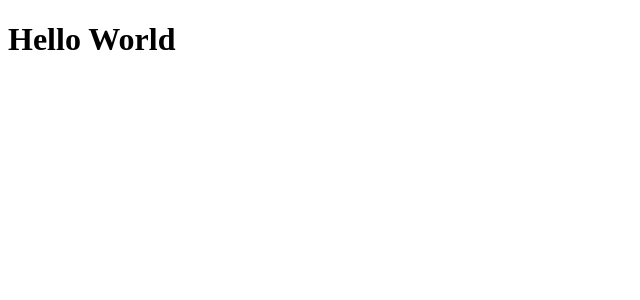
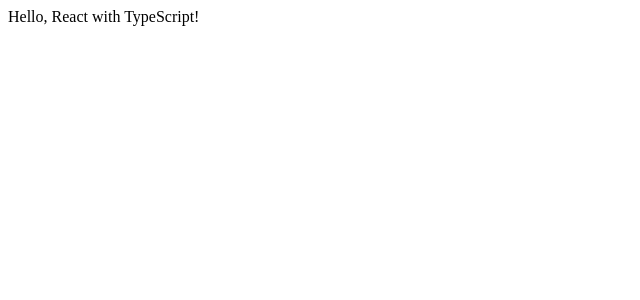
Before and after one commit to debasen/netfilx-roulette, a React app: page / in a window 1280 px wide. Shown: the top 300 px of the page, without its empty margins (0-640 px from the left). Built offline with nearby package versions, Linux system fonts and the light colour scheme.

Commit message:
Configured Typescript, converted code accordingly

```diff
--- a/package.json
+++ b/package.json
@@ -13,6 +13,7 @@
     "@babel/core": "^7.15.0",
     "@babel/preset-env": "^7.15.0",
     "@babel/preset-react": "^7.14.5",
+    "@types/react-dom": "^18.2.18",
     "babel-loader": "^8.2.3",
     "eslint": "^8.56.0",
     "eslint-config-airbnb-base": "^15.0.0",
@@ -21,6 +22,7 @@
     "html-webpack-plugin": "^5.3.2",
     "husky": "^8.0.3",
     "lint-staged": "^15.2.0",
+    "typescript": "^5.3.3",
     "webpack": "^5.51.1",
     "webpack-bundle-analyzer": "^4.4.0",
     "webpack-cli": "^4.8.0",
--- a/src/App.js
+++ /dev/null
@@ -1,7 +0,0 @@
-import React from 'react';
-
-const App = () => {
-    return <h1>Hello World</h1>
-}
-
-export default App;
--- /dev/null
+++ b/src/App.tsx
@@ -0,0 +1,7 @@
+import React from 'react';
+
+const App: React.FC = () => {
+  return <div>Hello, React with TypeScript!</div>;
+};
+
+export default App;
--- a/src/index.js
+++ b/src/index.tsx
@@ -3,5 +3,5 @@
 import App from './App';
 
 const container = document.getElementById('root');
-const root = createRoot(container);
+const root = createRoot(container!);
 root.render(<App />);
```
Also changed, not shown: tsconfig.json (added, +15 -0 lines), 1 other file (tests, documents, lock files or other folders).
